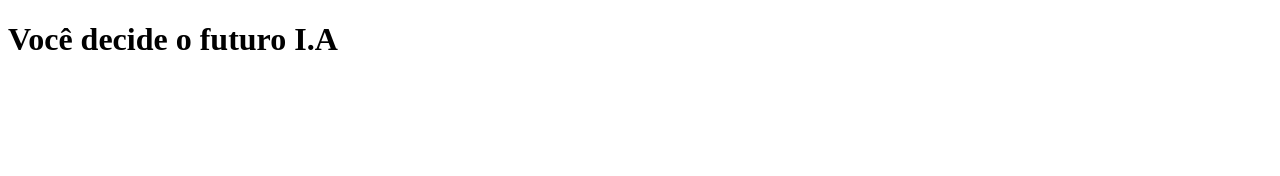
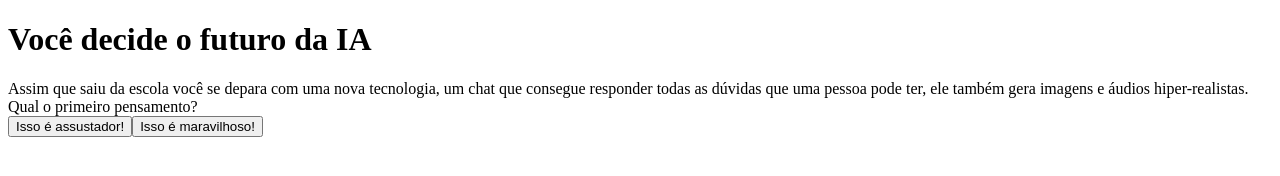
Before and after one commit to brunafernandael/atividades, a plain HTML site: page index.html in a window 1280 px wide. Drawn offline with Linux system fonts and the light colour scheme.

Commit message:
atividade

```diff
--- a/index.html
+++ b/index.html
@@ -1,15 +1,20 @@
 <!DOCTYPE html>
 <html lang="pt-br">
 <head>
-<meta charset="UTF-8">
-<meta name="viewport" content="width=device-width, initial-scale=1.0">
-<link rel="stylesheet" href="style.css">
-<title>Você decide o futuro da I.A.</title>
+    <meta charset="UTF-8">
+    <meta name="viewport" content="width=device-width, initial-scale=1.0">
+    <link rel="stylesheet" href="style.css">
+    <title>Você decide o futuro da IA</title>
 </head>
 <body>
-<div class="caixa-principal">
-<h1>Você decide o futuro I.A</h1>
-</div>
+    <div class="caixa-principal">
+        <h1>Você decide o futuro da IA</h1>
+        <div class="caixa-perguntas"></div>
+        <div class="caixa-alternativas"></div>
+        <div class="caixa-resultado">
+            <p class="texto-resultado"></p>
+        </div>
+    </div>
+    <script src="script.js"></script>
 </body>
 </html>
-<script src="script.js"></script>
```
